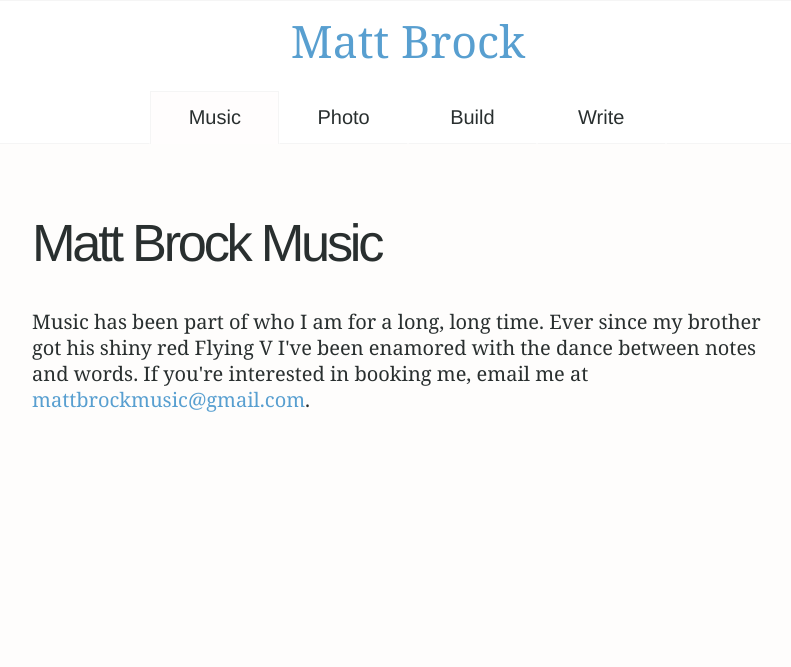
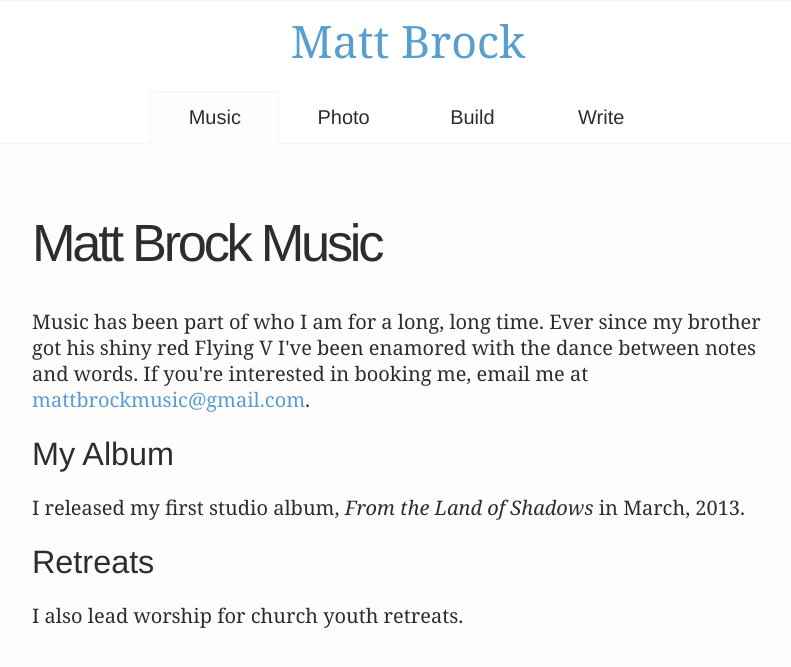
Before and after one commit to mattpbrock/mattpbrock.github.io, a Jekyll site: the page built from music/index.html, in a window 1280 px wide. Shown: the top 667 px of the page, without its empty margins (232-1023 px from the left). Built offline with Jekyll 4.4.1, drawn with Linux system fonts in a browser that asks for light colours; some web fonts are replaced.

Commit message:
begin adding new copy to music page, tweak date since started coding on builds page

```diff
--- a/build/index.html
+++ b/build/index.html
@@ -2,7 +2,7 @@
 layout: page
 title: Matt Brock Dev
 ---
-<p>I've been coding for coming up on two years. Honestly, I never thought I would enjoy it so much. It's pretty much the perfect fit for my (at times) frustratingly balanced left and right brain. There's just enough geek in it to satisfy my itch for logic and order, and just enough open-endedness to let me stretch my creative legs.</p>
+<p>I've been coding since 2014. Honestly, I never thought I would enjoy it so much. It's pretty much the perfect fit for my (at times) frustratingly balanced left and right brain. There's just enough geek in it to satisfy my itch for logic and order, and just enough open-endedness to let me stretch my creative legs.</p>
 
 <p>If you're in need of a website, I'd love to help out. Anything from a simple site like this one to a full-featured business site. I work with Wordpress and Squarespace, so it will always be easy and painless for you.</p>
 
--- a/music/index.html
+++ b/music/index.html
@@ -4,3 +4,7 @@ title: Matt Brock Music
 ---
 <h1>Matt Brock Music</h1>
 <p>Music has been part of who I am for a long, long time. Ever since my brother got his shiny red Flying V I've been enamored with the dance between notes and words. If you're interested in booking me, email me at <a href="mailto:mattbrockmusic@gmail.com">mattbrockmusic@gmail.com</a>.</p>
+<h4>My Album</h4>
+<p>I released my first studio album, <i>From the Land of Shadows</i> in March, 2013.</p>
+<h4>Retreats</h4>
+<p>I also lead worship for church youth retreats.</p>
```
